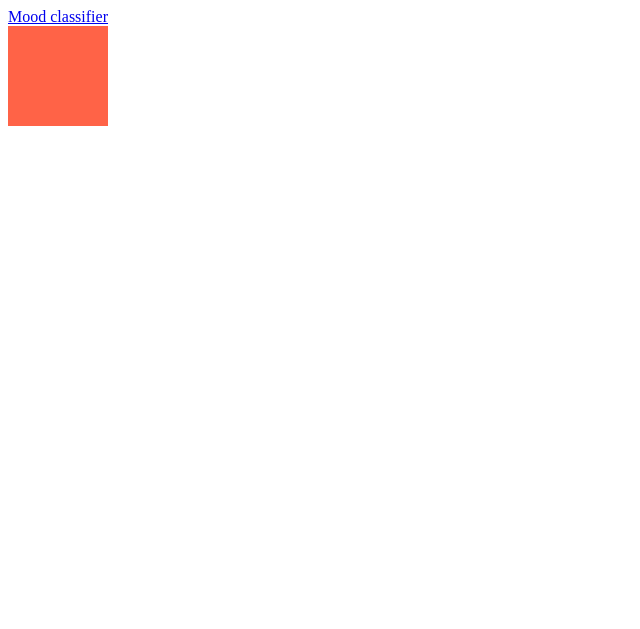
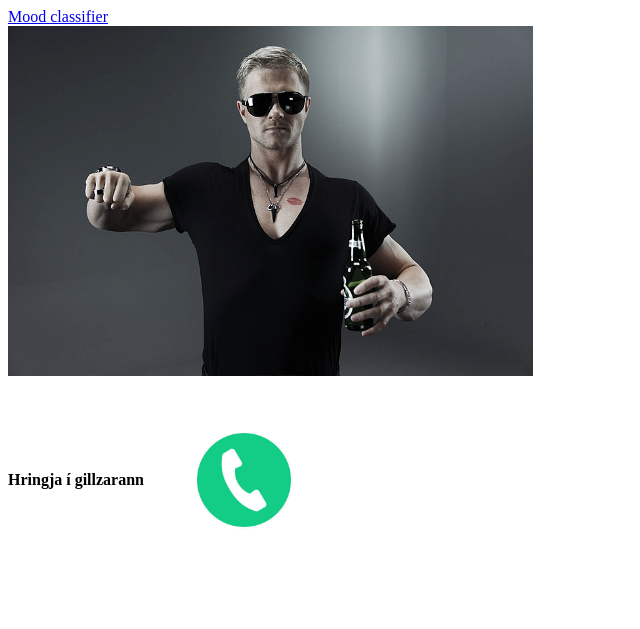
Before and after one commit to ivamtra/Verkefni-10, a website built with Vite: page uploader.html in a window 1280 px wide. Shown: the whole page, without its empty margins (0-640 px from the left). Built offline with nearby package versions, Linux system fonts and the light colour scheme.

Commit message:
:shipit:

```diff
--- a/draggable.js
+++ b/draggable.js
@@ -1,14 +1,17 @@
+
 console.log('Hello')
 
-const square = document.getElementById('square')
+const callButton = document.getElementById('callButton')
 
-square.addEventListener('dragstart', e => {
-    console.log(e)
-    console.log(e.target)
-})
+const onClick = async () => {
+    const audio = new Audio("./audio/heyheyhey (mp3cut.net).mp3")
 
-square.addEventListener('drop', e => {
-    console.log(e)
-})
+    setTimeout(() => {
+        audio.play()
 
-const canvas = document.getElementById('canvas')
+
+    },500)
+
+}
+
+callButton.addEventListener('click', onClick)
--- a/package.json
+++ b/package.json
@@ -8,8 +8,8 @@
     "build": "vite build",
     "preview": "vite preview",
     "lint": "stylelint styles.scss ./**/*.scss",
-    "sass": "sass styles.scss styles.css",
-    "sass-watch": "sass --watch *.scss styles.css"
+    "sass": "sass ./styles/styles.scss ./styles/styles.css",
+    "sass-watch": "sass --watch ./styles/*.scss ./styles/styles.css"
   },
   "devDependencies": {
     "eslint": "^8.27.0",
--- /dev/null
+++ b/styles/uploader.css
@@ -0,0 +1,13 @@
+.gillz-img {
+    height: 350px;
+}
+
+.hringja-img {
+    height: 200px;
+    cursor: pointer;
+}
+
+.hringja {
+    display: flex;
+    align-items: center;
+}
--- a/uploader.css
+++ /dev/null
@@ -1,6 +0,0 @@
-.draggable {
-    width: 100px;
-    height: 100px;
-    background-color:tomato;
-    position: relative;
-}
--- a/uploader.html
+++ b/uploader.html
@@ -1,10 +1,10 @@
 <!DOCTYPE html>
 <html lang="en">
   <head>
-    <meta charset="UTF-8">
-    <meta http-equiv="X-UA-Compatible" content="IE=edge">
-    <meta name="viewport" content="width=device-width, initial-scale=1.0">
-    <link rel="stylesheet" href="uploader.css">
+    <meta charset="UTF-8" />
+    <meta http-equiv="X-UA-Compatible" content="IE=edge" />
+    <meta name="viewport" content="width=device-width, initial-scale=1.0" />
+    <link rel="stylesheet" href="./styles/uploader.css" />
     <script defer src="draggable.js"></script>
     <title>Document</title>
   </head>
@@ -13,10 +13,13 @@
         <a href="index.html">Mood classifier</a>
       </nav>
 
-    <div id="square" class="draggable" draggable="true"></div>
-    <div id="test"></div>
+      <div class="container">
+      <img class="gillz-img" src="./images/mannasidir_gillz_still9.jpeg" />
 
-    <canvas id="canvas" width="500px" height="500px"></canvas>
-
+      <div class="hringja">
+        <h4>Hringja í gillzarann</h4>
+        <img id="callButton" class="hringja-img" src="./images/istockphoto-1265251484-612x612.jpeg" />
+      </div>
+    </div>
   </body>
 </html>
```
Also changed, not shown: index.html (+1 -1 lines), .styles/styles.css (added), images/istockphoto-1265251484-612x612.jpeg (added), images/mannasidir_gillz_still9.jpeg (added), javascript.svg (deleted), styles/style.css (added), styles/styles.css (renamed from styles.css), styles/styles.scss (renamed from styles.scss), 4 other files. Lines whose indentation alone changed are shown as unchanged.
